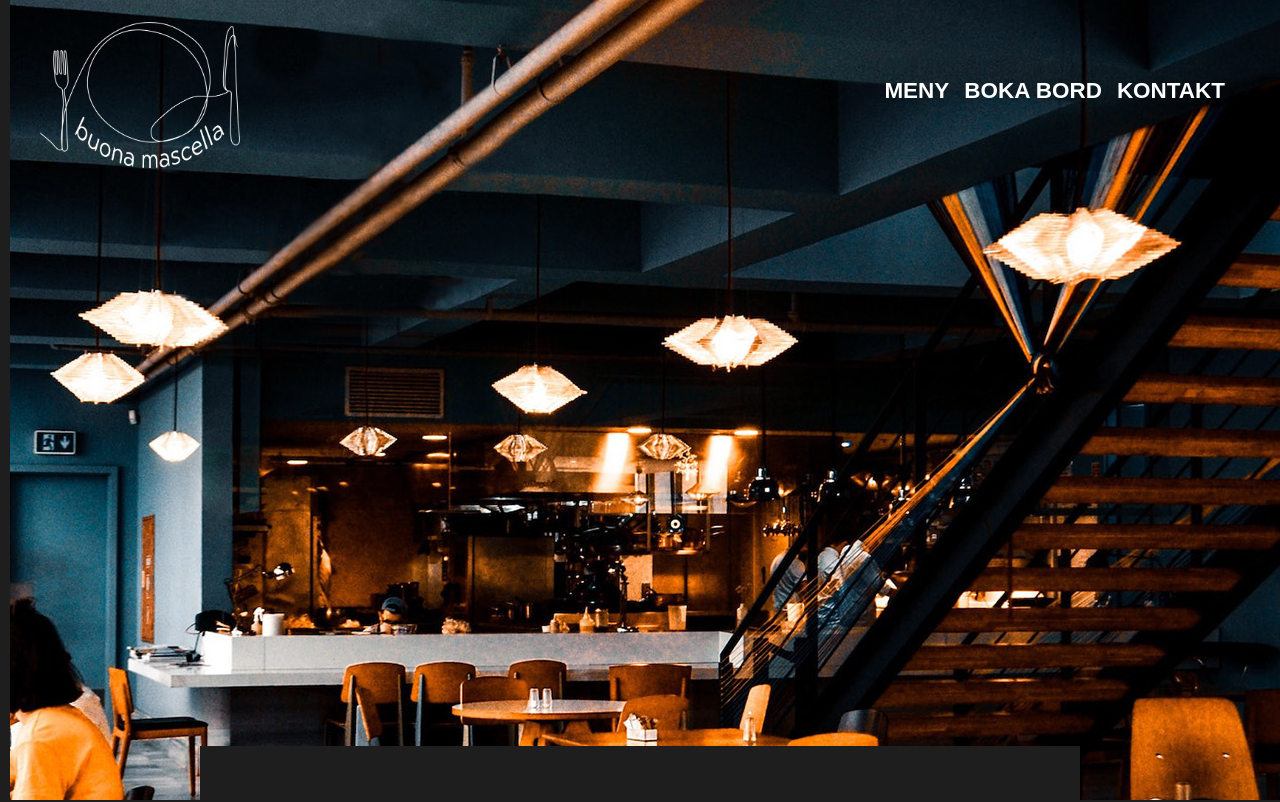
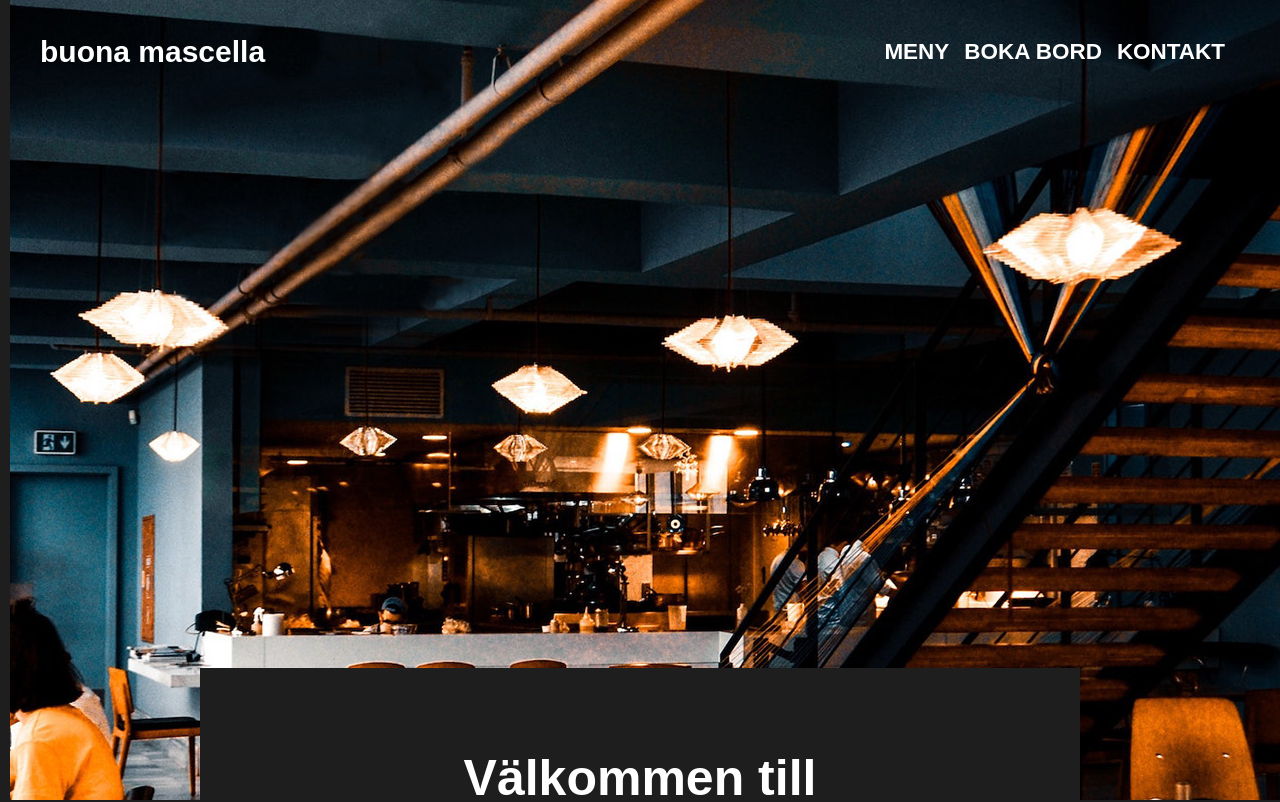
Before and after one commit to fcanberger/GruppJSF, a React (Create React App) app: page / in a window 1280 px wide. Shown: the top 802 px of the page. Built offline with nearby package versions, Linux system fonts and the light colour scheme; a web font is replaced by a local one.

Commit message:
logoname i headern

```diff
--- a/src/components/Layout.tsx
+++ b/src/components/Layout.tsx
@@ -20,7 +20,7 @@ export const Layout = () => {
       <div className="wrapper">
         <header>
           <Link to="/" className="home">
-            <img className="logo" src={whiteLogo} alt="Logo" width={200} />
+            <h2>buona mascella</h2>
           </Link>
 
           <nav>
--- a/src/styles/main.scss
+++ b/src/styles/main.scss
@@ -23,9 +23,8 @@ body {
       .home {
         z-index: 10;
         color: white;
-        a {
-          //color: white;
-        }
+        text-decoration: none;
+        font-size: 20px;
       }
 
       nav {
```
